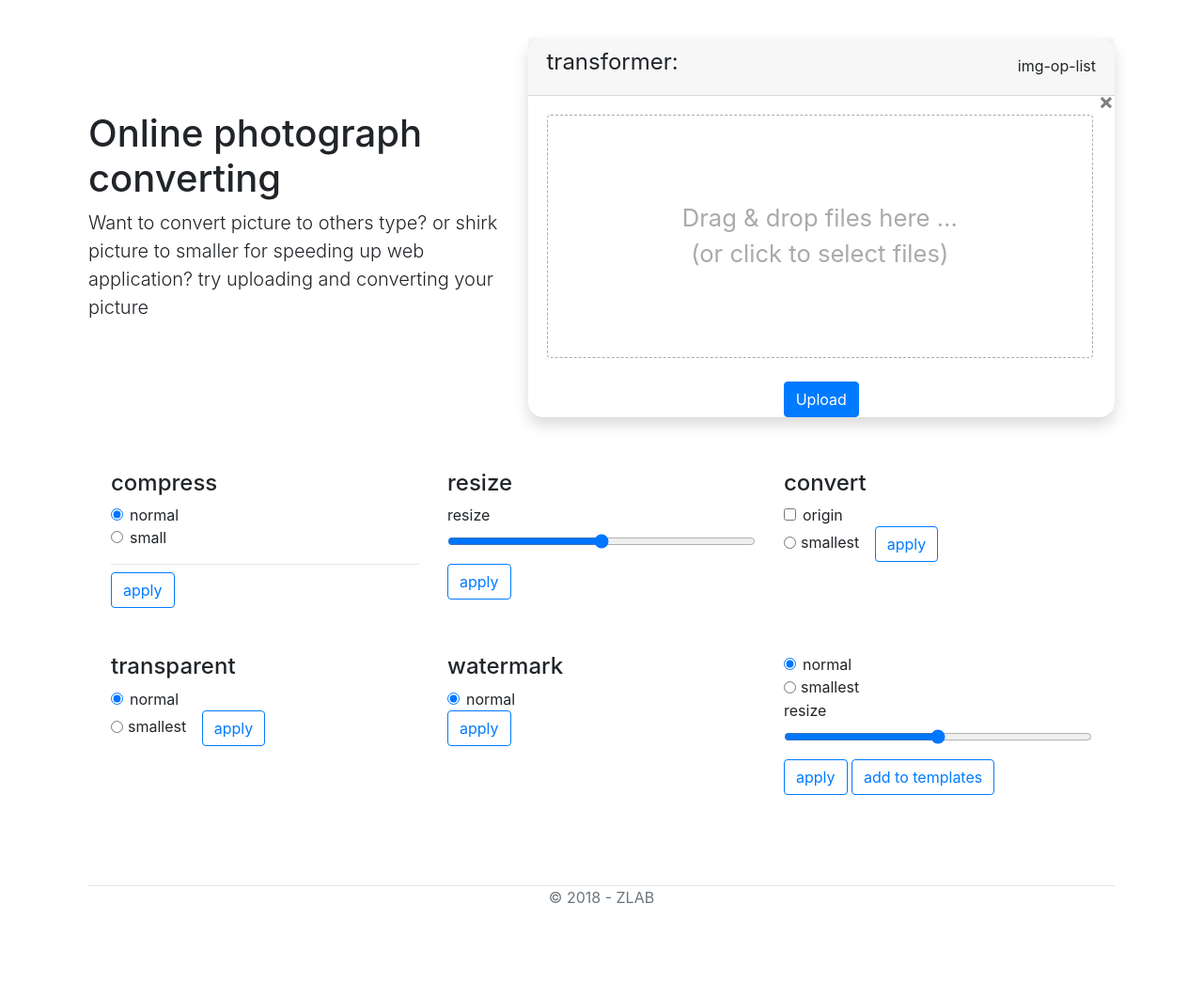
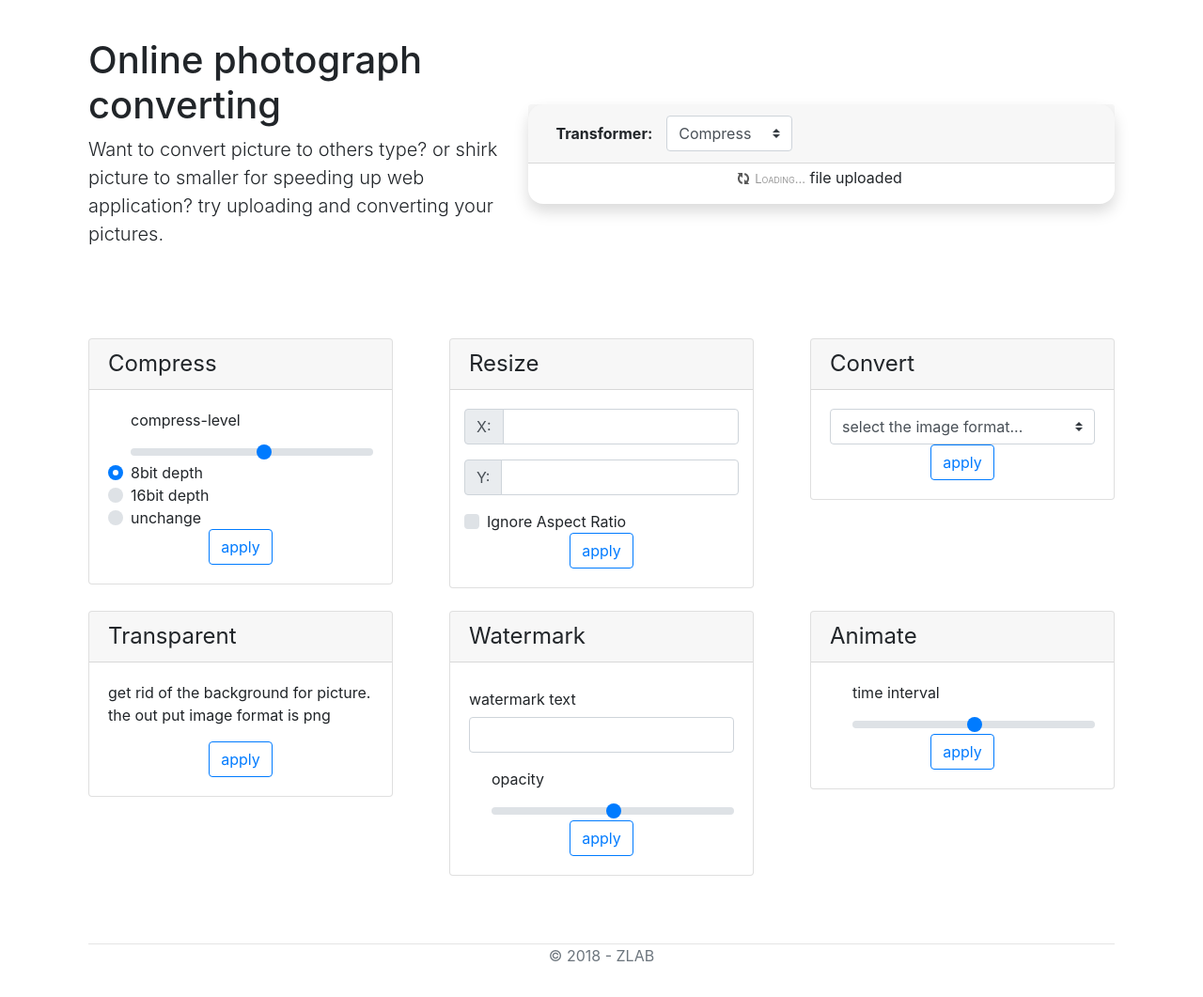
Before and after one commit to frankzhang/zphoto, a Django app: template site/templates/index.html in a window 1280 px wide. Shown: the part 88-1149 px from the top of the page at 94% size. Before the commit the page ends 1049 px from the top, so only its background shows below. Run offline with Django 3.2, Linux system fonts and the light colour scheme; the template is opened without the code that fills it, so the values that code supplies are empty; some libraries are stand-ins or nearby versions.

Commit message:
1.design image operation form UI 2.add operation select to transformer

```diff
--- a/site/main/views.py
+++ b/site/main/views.py
@@ -11,7 +11,7 @@
         print(request.POST)
         print(request.FILES)
 
-        files = request.FILES.getlist('fileList[]')
+        files = request.FILES.getlist('fileList')
 
         for f in files:
             # default_storage.save(None,f)
--- a/site/static/zphoto.css
+++ b/site/static/zphoto.css
@@ -19,6 +19,7 @@
 
 #fileTransformer .file-preview{
     border:0;
+    margin-bottom: 0px;
 }
 
 #fileTransformer div.kv-upload-progress{
@@ -30,3 +31,13 @@
     align-items: center;
     justify-content: space-between;
 }
+
+#fileTransformer div.file-drop-zone {
+    border:2px dashed #aaa;
+    padding:  0px;
+}
+#fileTransformer .theme-explorer-fas .explorer-frame .kv-file-content {
+    width: 40px;
+    height: 40px;
+    padding: 2px;
+}
--- a/site/templates/index.html
+++ b/site/templates/index.html
@@ -66,7 +66,7 @@
       	<div class="row justify-content-lg-between align-items-lg-center py-4">
       	  <div class="col-lg-5 mb-4">
       	    <h1>Online photograph converting</h1>
-      	    <p class="lead">Want to convert picture to others type? or shirk picture to smaller for speeding up web application? try uploading and converting your picture
+      	    <p class="lead">Want to convert picture to others type? or shirk picture to smaller for speeding up web application? try uploading and converting your pictures.
       	    </p>
 
       	    <!-- <a href="#" class="btn btn-outline-primary">upload your file</a> -->
@@ -77,28 +77,34 @@
       	  <div class ="col-lg-7">
 
       	    <div class="card-deck d-block fluid mb-3" >
+
       	      <div class="card text-center shadow" id="fileTransformer">
+
       		<div class="card-header">
-      		  <h4 class="font-weight-normal">transformer: </h4>
-		<div class="img-op-list">img-op-list
+		  <from class="form-row form-inline">
+		    <div class="form-group img-op-select">
+		      <label for="imageOperation"class="col-auto font-weight-bold"> Transformer:</label>
+		      <select id="imageOperation" class="custom-select">
+			<option selected>Compress</option>
+			<option>Resize</option>
+			<option>Convert</option>
+			<option>Transparent</option>
+			<option>Watermark</option>
+			<option>Animate</option>
+		      </select>
+		    </div>
+		  </form>
+		</div>
+
+      		<div class="card-body pt-0 pl-0 pr-0 pb-2" id="fileList">
+		  <form enctype="multipart/form-data " >
+		    <div class="file-loading">
+		      <label for="file-input">file uploaded</label>
+		      <input id="file-input" name="fileList" type="file" multiple>
+		    </div>
+		  </form>
       		</div>
 		</div>
-      		<div class="card-body p-0" id="fileList">
-		  <!-- <form enctype="multipart/form-data"> -->
-		    <div class="file-loading">
-		      <label for="file-input">fileInput</label>
-		      <input id="file-input" name="fileList[]" type="file" multiple>
-		      <!-- <input id="fileInput" type="file" multiple data-theme="fas"> -->
-		    </div>
-		    <!-- <button type="submit" class="btn btn-primary">Submit</button> -->
-		    <!-- <button type="reset" class="btn btn-outline-secondary">Reset</button> -->
-		  <!-- </form> -->
-
-     		  <!-- <h5 class="card-title">Upload your file</h5> -->
-      		  <!-- <p class="card-text">png, jpeg, jpg file is accepted file type,</p> -->
-      		</div>
-
-
 
       	      </div>
       	    </div >
@@ -109,131 +115,165 @@
       	<!-- operations that could be applied to transformer -->
       	<!-- =============================================== -->
       	<div class="container">
+	  <!-- mb-md-5 -->
+	  <div class="card-deck mb-3">
       	    <div class="row">
-      	    <div class="col-sm-6 col-md-4 mb-4 mb-md-5">
 
+      	      <div class="col-sm-6 col-md-4">
+      		<div class="card mb-4 px-0 ">
+		  <div class="card-header"><h4 class="my-0 font-weight-normal">Compress</h4></div>
+		  <div class="card-body">
       		    <form class="img-op" id="compress" >
-		<h4>compress</h4>
-      	  	<div class="form-check">
-      	  	  <input class ="form-check-input" type="radio" name="compress-level" checked >
-      	  	  <label class ="form-check-label" for="regular">
-      	  	    normal
-      	  	  </label>
+
+      	  	      <div class="custom-control">
+      	  		<label for="compressLevel">compress-level</label>
+      	  		<input type="range" class="custom-range" min="1" max="10" step="1" id="compressLevel">
       	  	      </div>
 
-      	  	<div class="form-check">
-      	  	  <input class ="form-check-input" type="radio" name="compress-level">
-      	  	  <label class ="form-check-label" for="small">
-      	  	    small
-      	  	  </label>
+		      <div class="custom-control custom-radio">
+      	  		<input class="custom-control-input" type="radio" id="compress-depth8" name="compress-depth" checked >
+      	  		<label class="custom-control-label" for="compress-depth8">8bit depth</label>
+      	  	      </div>
+		      <div class="custom-control custom-radio">
+      	  		<input class="custom-control-input" type="radio" id="compress-depth16" name="compress-depth" >
+      	  		<label class="custom-control-label" for="compress-depth16">16bit depth</label>
+      	  	      </div>
+		      <div class="custom-control custom-radio">
+      	  		<input class="custom-control-input" type="radio" id="compress-depth-ori" name="compress-depth" >
+      	  		<label class="custom-control-label" for="compress-depth-ori">unchange</label>
+      	  	      </div>
+		      <div class="text-center">
+      	  		<button class="btn btn-outline-primary" type="submit" value="apply">apply </button>
 		      </div>
 
-      	  	<!-- <div class="form-group"> -->
-      	  	<!--   <label for="formControlRange">resize</label> -->
-      	  	<!--   <input type="range" class="form-control-range" id="formControlRange"> -->
-      	  	<!-- </div> -->
-		<hr class="mb-2">
-      	  	<button class="btn btn-outline-primary" type="button" value="apply">apply </button>
-      	  	<!-- <input class="btn btn-outline-primary" type="submit" value="add to templates"> -->
       		    </form>
-
+		  </div>
+		</div>
       	      </div>
 
 
-      	    <div class="col-sm-6 col-md-4 mb-4 mb-md-5">
+      	      <div class="col-sm-6 col-md-4">
+      		<div class="card mb-4 px-0 ">
+		  <div class="card-header"><h4 class="my-0 font-weight-normal">Resize</h4></div>
+		  <div class="card-body">
       		    <form class="img-op" id="resize">
-		<h4>resize</h4>
-      	  	<div class="form-group">
-      	  	  <label for="formControlRange">resize</label>
-      	  	  <input type="range" class="form-control-range" id="formControlRange">
+
+		      <div class="form-row ">
+			<div class="form-group form-inline">
+			  <label for="inputX" class="sr-only">X:</label>
+			  <div class="input-group">
+			    <div class="input-group-prepend">
+			      <span class="input-group-text">X:</span>
+			    </div>
+			    <input type="number" class="form-control" min="16" step="1" id="inputX">
+			  </div>
 			</div>
 
+			<div class="form-group form-inline">
+			  <label for="inputY" class="sr-only">Y:</label>
+			  <div class="input-group">
+			    <div class="input-group-prepend">
+			      <span class="input-group-text">Y:</span>
+			    </div>
+			    <input type="number" class="form-control" min="16" step="1" id="inputY">
+			  </div>
+			</div>
+		      </div>
+
+		      <div class="form-row ">
+      	  		<div class="custom-control custom-checkbox">
+      	  		  <input type="checkbox" class="custom-control-input"  id="resizeIgnoreAspectRatio">
+      	  		  <label class="custom-control-label" for="resizeIgnoreAspectRatio">Ignore Aspect Ratio</label>
+      	  		</div>
+		      </div>
+
+		      <div class="text-center">
       	  		<button class="btn btn-outline-primary" type="submit" value="apply">apply </button>
+		      </div>
+
       		    </form>
+		  </div>
+		</div>
+      	      </div>
+
+      	      <div class="col-sm-6 col-md-4">
+      		<div class="card mb-4 px-0 ">
+		  <div class="card-header"><h4 class="my-0 font-weight-normal">Convert</h4></div>
+		  <div class="card-body">
+      		    <form class="img-op" id="convert">
+      	  	      <select class="custom-select"  >
+			<option value="" selected> select the  image format... </option>
+			<option value="png"> png</option>
+			<option value="jpg"> jpeg</option>
+			<option value="gif"> gif</option>
+			<option value="webp"> webp</option>
+      	  	      </select>
+		      <div class="text-center">
+      	  		<button class="btn btn-outline-primary" type="submit" value="apply">apply </button>
+		      </div>
+      		    </form>
+		  </div>
+      		</div>
+	      </div>
+
+      	      <div class="col-sm-6 col-md-4">
+      		<div class="card mb-4 px-0 ">
+		  <div class="card-header"><h4 class="my-0 font-weight-normal">Transparent</h4></div>
+		  <div class="card-body">
+      		    <form class="img-op" id="transparent">
+		      <p>get rid of the background for picture. the out put image format is png</p>
+
+		      <div class="text-center">
+      	  		<button class="btn btn-outline-primary" type="submit" value="apply">apply </button>
+		      </div>
+      		    </form>
+		  </div>
+		</div>
+      	      </div>
+
+      	      <div class="col-sm-6 col-md-4">
+      		<div class="card mb-4 px-0 ">
+		  <div class="card-header"><h4 class="my-0 font-weight-normal">Watermark</h4></div>
+		  <div class="card-body">
+      		    <form class="img-op" id="watermark">
+		      <div class="form-group">
+			<label for="watermarkText" class="col-form-label">watermark text</label>
+			<input type="text" class="form-control"  id="watermarkText">
+		      </div>
+
+      	  	      <div class="custom-control">
+      	  		<label for="watermarkOpacity">opacity</label>
+      	  		<input type="range" class="custom-range" min="1" max="100" step="1" id="watermarkOpacity">
+      	  	      </div>
+
+		      <div class="text-center">
+      	  		<button class="btn btn-outline-primary" type="submit" value="apply">apply </button>
+		      </div>
+      		    </form>
+		  </div>
+		</div>
+      	      </div>
+
+      	      <div class="col-sm-6 col-md-4">
+      		<div class="card mb-4 px-0 ">
+		  <div class="card-header"><h4 class="my-0 font-weight-normal">Animate</h4></div>
+		  <div class="card-body">
+
+      		    <form class="img-op" id="animate">
+      	    	      <div class="custom-control">
+      	    		<label for="timeInterval">time interval</label>
+      	    		<input type="range" class="custom-range" id="timeInterval" min="0.1" max="10">
+      	    	      </div>
+		      <div class="text-center">
+      	  		<button class="btn btn-outline-primary" type="submit" value="apply">apply </button>
+		      </div>
+
+      		    </form>
+		  </div>
+		</div>
+      	      </div>
 
       	    </div>
-
-      	    <div class="col-sm-6 col-md-4 mb-4 mb-md-5">
-      	      <form class="img-op" id="convert">
-		<h4>convert</h4>
-      	  	<div class="form-check">
-      	  	  <input class ="form-check-input" type="checkbox" >
-      	  	  <label class ="form-check-label" for="default">
-      	  	    origin
-      	  	  </label>
-      	  	</div>
-
-      	  	<div class="form-check form-check-inline">
-      	  	  <input class ="form-check-input" type="radio" name="option-level">
-      	  	  <label class ="form-check-label" for="smallest">
-      	  	    smallest
-      	  	  </label>
-      	  	</div>
-      	  	<button class="btn btn-outline-primary" type="submit" value="apply">apply </button>
-      	      </form>
-      	    </div>
-
-      	    <div class="col-sm-6 col-md-4 mb-4 mb-md-5">
-      	      <form class="img-op" id="transparent">
-		<h4>transparent</h4>
-      	  	<div class="form-check">
-      	  	  <input class ="form-check-input" type="radio" name="option-level" checked >
-      	  	  <label class ="form-check-label" for="normal">
-      	  	    normal
-		  </label>
-
-      	  	</div>
-
-      	  	<div class="form-check form-check-inline">
-      	  	  <input class ="form-check-input" type="radio" name="option-level">
-      	  	  <label class ="form-check-label" for="smallest">
-      	  	    smallest
-      	  	  </label>
-      	  	</div>
-
-      	  	<button class="btn btn-outline-primary" type="submit" value="apply">apply </button>
-      	      </form>
-      	    </div>
-
-      	    <div class="col-sm-6 col-md-4 mb-4 mb-md-5">
-      	      <form class="img-op" id="watermark">
-		<h4>watermark</h4>
-      	  	<div class="form-check">
-      	  	  <input class ="form-check-input" type="radio" name="option-level" checked >
-      	  	  <label class ="form-check-label" for="normal">
-      	  	    normal
-      	  	  </label>
-      	  	</div>
-      	  	<button class="btn btn-outline-primary" type="submit" value="apply">apply </button>
-      	      </form>
-      	    </div>
-
-      	    <div class="col-sm-6 col-md-4 mb-4 mb-md-5">
-      	      <form>
-      	    	<div class="form-check">
-      	    	  <input class ="form-check-input" type="radio" name="option-level" checked >
-      	    	  <label class ="form-check-label" for="normal">
-      	    	    normal
-      	    	  </label>
-      	    	</div>
-
-      	    	<div class="form-check form-check-inline">
-      	    	  <input class ="form-check-input" type="radio" name="option-level">
-      	    	  <label class ="form-check-label" for="smallest">
-      	    	    smallest
-      	    	  </label>
-      	    	</div>
-
-      	    	<div class="form-group">
-      	    	  <label for="formControlRange">resize</label>
-      	    	  <input type="range" class="form-control-range" id="formControlRange">
-      	    	</div>
-
-      	    	<input class="btn btn-outline-primary" type="submit" value="apply">
-      	    	<input class="btn btn-outline-primary" type="submit" value="add to templates">
-      	      </form>
-      	    </div>
-
 	  </div>
       	</div>
 
@@ -247,9 +287,6 @@
 	<div class="text-muted text-center">
 	  <p>&copy; 2018 - ZLAB</p>
     </footer>
-
-    <!-- js script ===================================== -->
-    <!-- <script src="{% static 'uploadfile.js' %}" ></script> -->
 
     <!-- Bootstrap core JavaScript -->
     <!-- Placed at the end of the document so the pages load faster -->
@@ -268,6 +305,8 @@
   <!-- <script src="{% static 'themes/fas/theme.js' %}" type="text/javascript"></script> -->
   <script src="{% static 'themes/explorer-fas/theme.js' %}" type="text/javascript"></script>
 
+  <script src="{% static 'main/upload.js' %}" type="text/javascript"></script>
+
   <!-- <script> -->
   <!--   $(document).on('ready', function () { -->
   <!--   $("#fileInput").fileinput(); -->
@@ -280,40 +319,49 @@
   <!--   }); -->
   <!-- </script> -->
 
-  <script>
-    $("#file-input").fileinput({
-    theme: 'explorer-fas',
-    <!-- showPreview: false, -->
-    uploadUrl: 'main/upload',
-    maxFileSize: 2048,
-    maxFilesNum: 5,
-    allowedFileTypes: ['image'],
-    allowedFileExtensions: ['jpg', 'png', 'gif','ico'],
-    showUpload: false,
-    showRemove: false,
-    showUploadProgress: false,
-    browseIcon: "",
-    browseLabel: "Upload",
-    showCaption: false,
-    browseOnZoneClick: true,
-    overwriteInitial:false,
-    minFileCount:1,
-    maxFileCount:5,
-    uploadAsync: false,
-    ajaxSettings: {headers: {"X-CSRFToken": '{{ csrf_token }}'}},
-    }).on("filebatchselected", function(event,files){
-    $("#file-input").fileinput("upload");
-        });
-  </script>
-  <script>
-    $("#compress button").click(function(){
-    <!-- alert("good day"); -->
+<!--   <script> -->
 
-    <!-- $("form.imag-op") -->
-    <!-- add compress image operation-->
+<!-- $("#file-input").fileinput({ -->
+<!--     theme: 'explorer-fas', -->
+<!--     // showPreview: false,  -->
+<!--     uploadUrl: 'main/upload', -->
+<!--     maxFileSize: 2048, -->
+<!--     maxFilesNum: 5, -->
+<!--     allowedFileTypes: ['image'], -->
+<!--     allowedFileExtensions: ['jpg', 'png', 'gif','ico'], -->
+<!--     showUpload: false, -->
+<!--     showRemove: false, -->
+<!--     showUploadProgress: false, -->
+<!--     browseIcon: "", -->
+<!--     browseLabel: "Upload", -->
+<!--     showCaption: false, -->
+<!--     browseOnZoneClick: true, -->
+<!--     overwriteInitial:false, -->
+<!--     minFileCount:1, -->
+<!--     maxFileCount:5, -->
+<!--     uploadAsync: false, -->
+<!--     uploadExtraData: {img_op:'comress', -->
+<!--                       compress_level:'9'}, -->
+<!--     ajaxSettings: {headers: {"X-CSRFToken": '{{ csrf_token }}'}}, -->
+<!-- }).on("filebatchselected", function(event,files){ -->
+<!--     // uploadExtraData = { "img-op-list": [ {"img-op": 'compress',  -->
+<!--     //                                   "compress-level": 'stand'  -->
+<!--     //                                    }, ],  -->
+<!--     //  }  -->
 
-    });
-  </script>
+<!-- 	<\!-- uploadExtraData = {id:'kv-1'}; -\-> -->
+<!-- 	$("#file-input").fileinput("upload"); -->
+<!-- }); -->
+
+<!-- $("#compress button").click(function(){ -->
+<!--     //  alert("good day");  -->
+
+<!--     // $("form.imag-op")  -->
+<!--     // add compress image operation -->
+
+<!-- }); -->
+
+<!--   </script> -->
 
 
 
```
Lines whose indentation alone changed are shown as unchanged.
